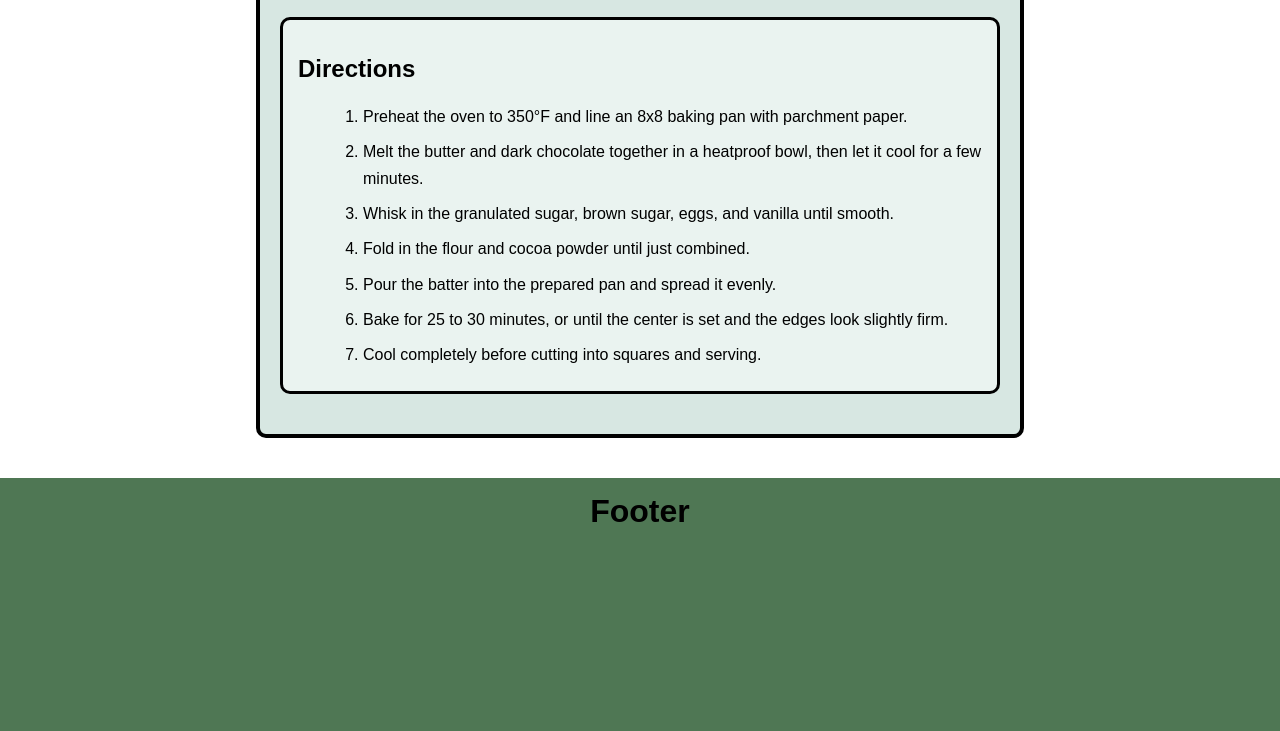
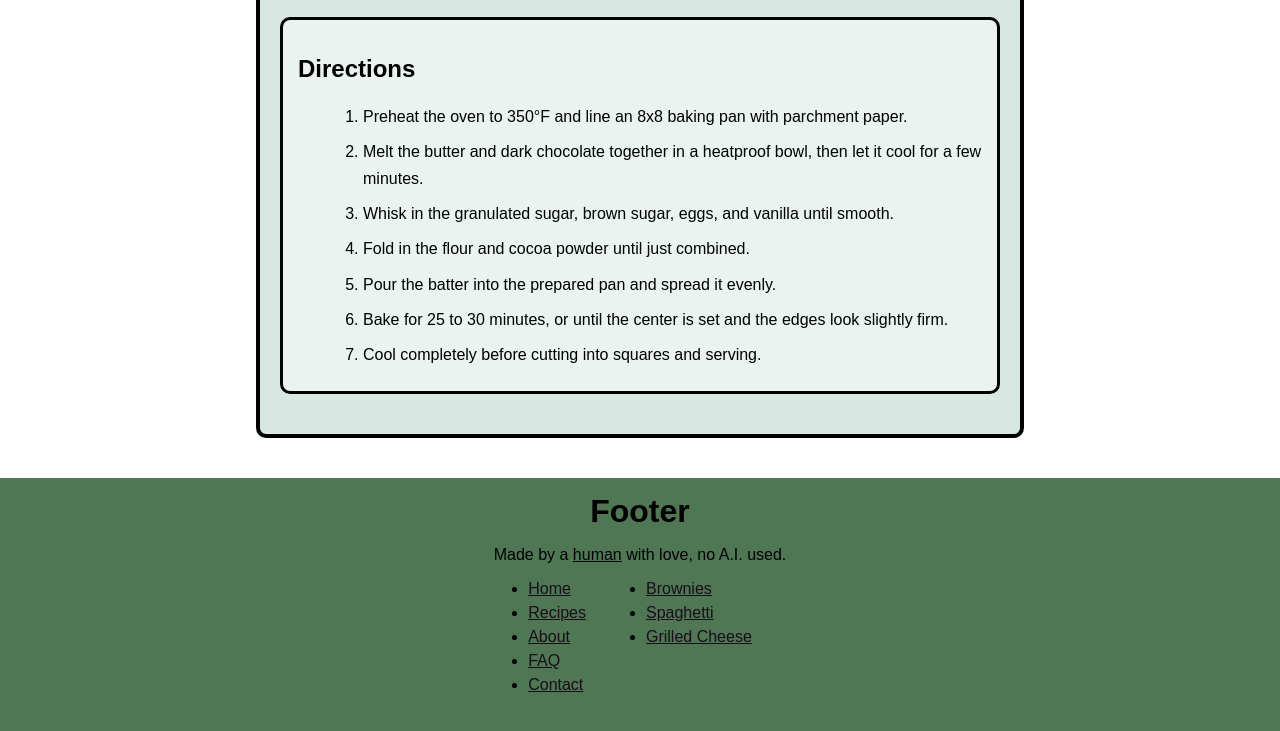
Before and after one commit to LyricSantana/Food-Site, a plain HTML site: page brownies.html in a window 1280 px wide. Shown: the part 963-1694 px from the top of the page. Drawn offline with Linux system fonts and the light colour scheme.

Commit message:
Update footers

```diff
--- a/brownies.html
+++ b/brownies.html
@@ -101,6 +101,21 @@
 
     <footer>
         <h1>Footer</h1>
+        <p>Made by a <u>human</u> with love, no A.I. used.</p>
+        <div class="footer-lists">
+            <ul>
+                <li><a href="index.html" class="onPage">Home</a></li>
+                <li><a href="recipe.html" id="recipeNav">Recipes</a></li>
+                <li><a href="" id="aboutNav">About</a></li>
+                <li><a href="" id="faqNav">FAQ</a></li>
+                <li><a href="" id="contactNav">Contact</a></li>
+            </ul>
+            <ul>
+                <li><a href="brownies.html">Brownies</a></li>
+                <li><a href="spaghetti.html">Spaghetti</a></li>
+                <li><a href="grilledCheese.html">Grilled Cheese</a></li>
+            </ul>
+        </div>
     </footer>
 </body>
 </html>
```
Also changed, not shown: grilledCheese.html (+15 -0 lines), recipe.html (+15 -0 lines), spaghetti.html (+15 -0 lines).
